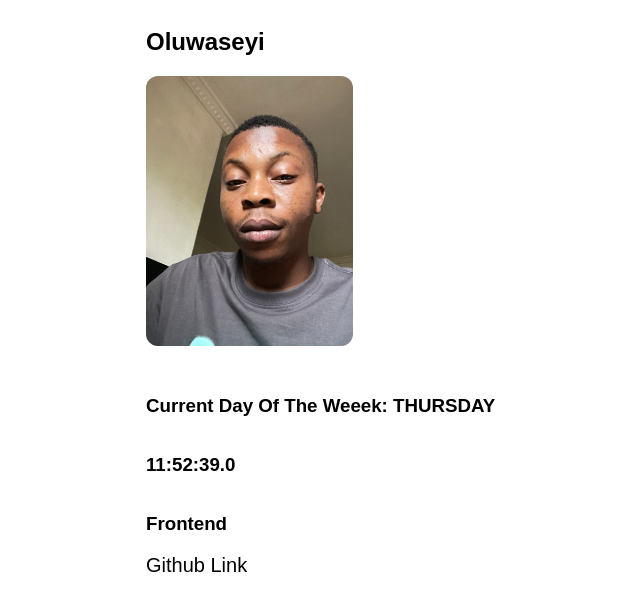
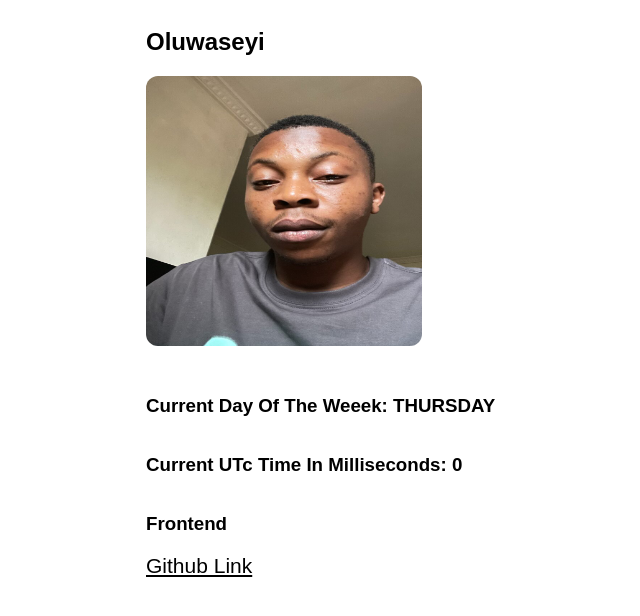
Before and after one commit to Seyifunmitan/hng-stage-1-task, a plain HTML site: page index.html in a window 1280 px wide. Shown: the whole page, without its empty margins (118-758 px from the left). Drawn offline with Linux system fonts and the light colour scheme.

Commit message:
third correction done

```diff
--- a/app/main.js
+++ b/app/main.js
@@ -32,11 +32,8 @@ function getCurrentDay() {
 function getCurrentUTC() {
    const now = new Date();
 
-   const hours = now.getUTCHours();
-   const minutes = now.getUTCMinutes();
-   const seconds = now.getUTCSeconds();
    const milliseconds = now.getUTCMilliseconds();
-   return `${hours}:${minutes}:${seconds}.${milliseconds}`
+   return `current UTc time in milliseconds: ${milliseconds}`
 }
 
 //dom manipulation
--- a/index.html
+++ b/index.html
@@ -15,7 +15,7 @@
          <img src="/image.jpg" alt="oluwaseyi" data-testid="slackDisplayImage" />
       </div>
       <h3 data-testid="currentDayOfTheWeek" id="currentDay"></h3>
-      <h3 data-testid="currentUTCTime" id="currentUtc">current UTC </h3>
+      <h3 data-testid="currentUTCTime" id="currentUtc"> </h3>
       <h3 data-testid="myTrack">Frontend</h3>
       <a href="https://github.com/Seyifunmitan/hng-stage-1-task" data-testid="githubURL">Github Link</a>
    </section>
--- a/style/main.css
+++ b/style/main.css
@@ -17,10 +17,10 @@ body {
    justify-content: space-evenly;
    text-transform: capitalize;
    & div {
-      width: 50%;
+      width: 60%;
       height: 300px;
       & img {
-         width: 54%;
+         width: 60%;
          height: 90%;
          border-radius: 12px;
       }
@@ -32,7 +32,6 @@ body {
 }
 
 .container a {
-   text-decoration: none;
    color: #000;
-   font-size: 20px;
+   font-size: 21px;
 }
```
